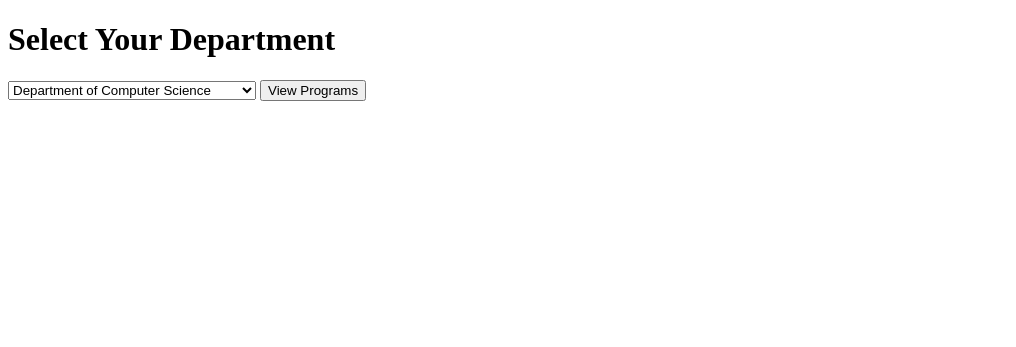
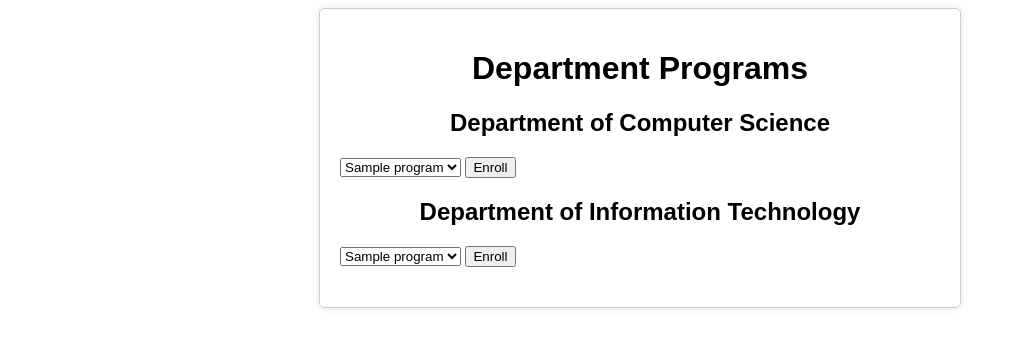
Before and after one commit to poni-henry/Student-Registration-Portal, a Django app: template student_registration_portal/templates/home.html in a window 1280 px wide. Shown: the top 347 px of the page, without its empty margins (0-1016 px from the left). Run offline with Django 5.2, Linux system fonts and the light colour scheme; the template is opened without the code that fills it: most values are stand-ins (such as "Sample title", 1, 10 or a date in 2020).

Commit message:
added enroll page and improved user experience on the other pages

```diff
--- a/student_registration_portal/student_registration_portal/urls.py
+++ b/student_registration_portal/student_registration_portal/urls.py
@@ -1,15 +1,13 @@
-
 from django.contrib import admin
 from django.urls import path
 from . import views
-from django.contrib.auth import views as auth_views  # Optional, for using default views
-from django.urls import path, include  # For including authentication URLs
 
-
-app_name = 'accounts'
 urlpatterns = [
-    path('login/', views.login_view, name='login'),  # Your existing login URL pattern
-    path('logout/', views.logout_view, name='logout'),  # Your existing logout URL pattern
-    path('', auth_views.LoginView.as_view(template_name='login.html'), name='login'),
-    path('accounts/profile/', views.home, name='home'),
+    path('admin/', admin.site.urls),
+    path('login/', views.login_view, name='login'),
+    path('logout/', views.logout_view, name='logout'),
+    path('home/', views.home, name='home'),
+    path('enroll/', views.enroll, name='enroll'),
+    path('confirm-enrollment/', views.confirm_enrollment, name='confirm_enrollment'),
+    path('', views.login_view, name='login'),  # Default route to login view
 ]
--- a/student_registration_portal/templates/home.html
+++ b/student_registration_portal/templates/home.html
@@ -3,15 +3,57 @@
 <head>
     <meta charset="UTF-8">
     <title>Department Programs</title>
+    <style>
+        body {
+            font-family: Arial, sans-serif;
+        }
+        .container {
+            max-width: 600px;
+            margin: auto;
+            padding: 20px;
+            border: 1px solid #ccc;
+            border-radius: 5px;
+            box-shadow: 0 0 10px rgba(0, 0, 0, 0.1);
+        }
+        h1, h2 {
+            text-align: center;
+        }
+        .department {
+            margin-bottom: 20px;
+        }
+    </style>
 </head>
 <body>
-    <h1>Select Your Department</h1>
-    <form action="" method="post">  <select name="department">
-            <option value="cs">Department of Computer Science</option>
-            <option value="it">Department of Information Technology</option>
-        </select>
-        <button type="submit">View Programs</button>
-    </form>
+    <div class="container">
+        <h1>Department Programs</h1>
 
+        <div class="department">
+            <h2>Department of Computer Science</h2>
+            <form action="{% url 'enroll' %}" method="post">
+                {% csrf_token %}
+                <input type="hidden" name="department" value="cs">
+                <select name="program">
+                    {% for program in cs_programs %}
+                        <option value="{{ program }}">{{ program }}</option>
+                    {% endfor %}
+                </select>
+                <button type="submit">Enroll</button>
+            </form>
+        </div>
+
+        <div class="department">
+            <h2>Department of Information Technology</h2>
+            <form action="{% url 'enroll' %}" method="post">
+                {% csrf_token %}
+                <input type="hidden" name="department" value="it">
+                <select name="program">
+                    {% for program in it_programs %}
+                        <option value="{{ program }}">{{ program }}</option>
+                    {% endfor %}
+                </select>
+                <button type="submit">Enroll</button>
+            </form>
+        </div>
+    </div>
 </body>
 </html>
```
Also changed, not shown: student_registration_portal/student_registration_portal/forms.py (+4 -3 lines), student_registration_portal/student_registration_portal/views.py (+40 -55 lines), student_registration_portal/templates/enroll.html (added, +36 -0 lines), student_registration_portal/templates/login.html (+28 -7 lines), student_registration_portal/templates/program.html (+5 -5 lines), student_registration_portal/db.sqlite3.
